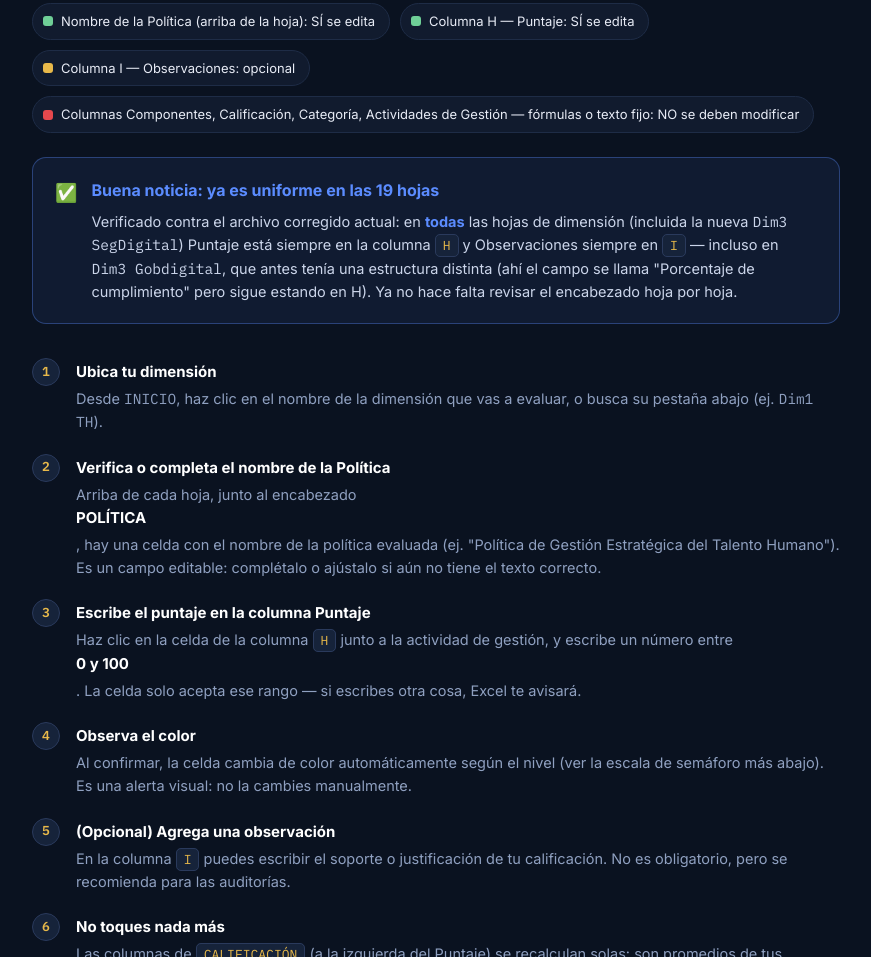
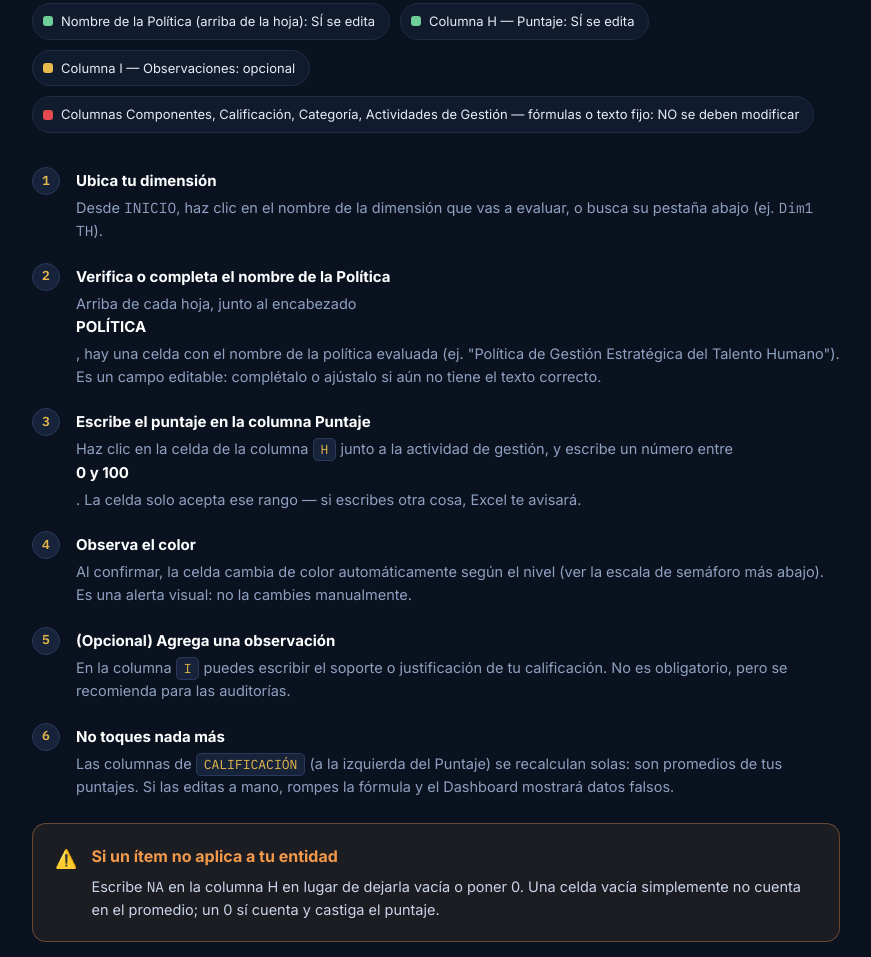
Before and after one commit to MIPGICETEX/MIPG_ICETEX, a plain HTML site: page index.html in a window 1280 px wide. Shown: the part 1419-2376 px from the top of the page, without its empty margins (296-1167 px from the left). Drawn offline with Linux system fonts and the light colour scheme.

Commit message:
Update index.html

```diff
--- a/index.html
+++ b/index.html
@@ -511,12 +511,6 @@
         <div class="badge noedit"><span class="dot"></span>Columnas Componentes, Calificación, Categoría, Actividades de Gestión — fórmulas o texto fijo: NO se deben modificar</div>
       </div>
 
-      <div class="callout info">
-        <div class="ico">✅</div>
-        <div><strong>Buena noticia: ya es uniforme en las 19 hojas</strong>
-        <p>Verificado contra el archivo corregido actual: en <strong>todas</strong> las hojas de dimensión (incluida la nueva <span class="mono">Dim3 SegDigital</span>) Puntaje está siempre en la columna <code class="cell">H</code> y Observaciones siempre en <code class="cell">I</code> — incluso en <span class="mono">Dim3 Gobdigital</span>, que antes tenía una estructura distinta (ahí el campo se llama "Porcentaje de cumplimiento" pero sigue estando en H). Ya no hace falta revisar el encabezado hoja por hoja.</p></div>
-      </div>
-
       <div style="margin-top:34px;">
         <div class="stepline">
           <div class="num">1</div>
```
